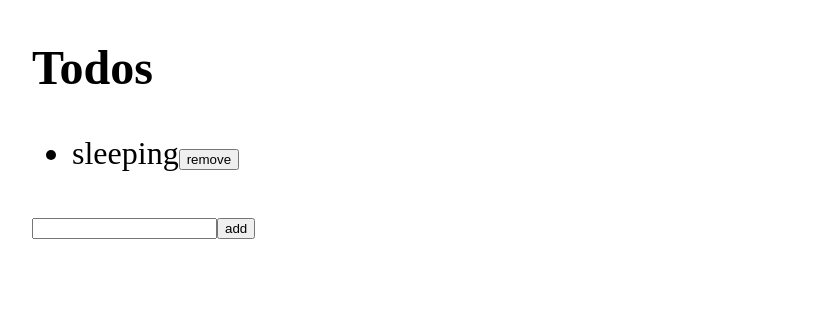
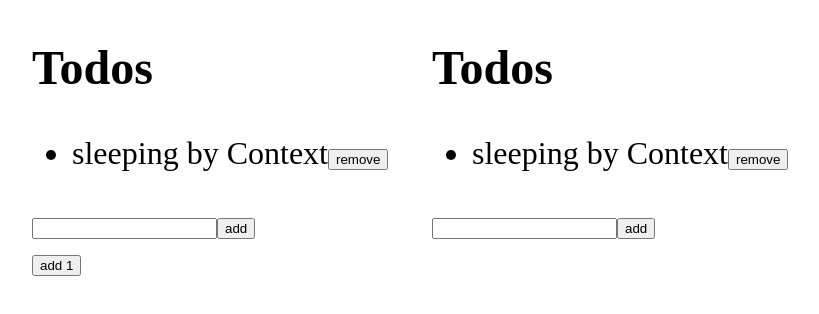
Before and after one commit to marszhou/no-bs-ts-exercise, a React (Create React App) app: page / in a window 1280 px wide. Shown: the top 314 px of the page, without its empty margins (208-1027 px from the left). Built offline with nearby package versions, Linux system fonts and the light colour scheme.

Commit message:
ep25 context

```diff
--- a/src/App.tsx
+++ b/src/App.tsx
@@ -1,7 +1,6 @@
-import React, { useCallback, useRef } from 'react'
-import { useTodos } from './useTodos'
+import React, { useCallback, useRef, useState } from 'react'
+import { useTodos, useAddTodo, useRemoveTodo, TodosProvider } from './useTodos'
 import './App.css'
-import { render } from '@testing-library/react'
 
 const Heading: React.FunctionComponent<{
   title?: string
@@ -11,28 +10,31 @@ const Heading: React.FunctionComponent<{
 function UL<T>({
   items,
   render,
-  itemClick
+  itemClick,
 }: React.DetailedHTMLProps<
   React.HTMLAttributes<HTMLUListElement>,
   HTMLUListElement
 > & {
   items: T[]
-  render: (item: T) => React.ReactNode,
+  render: (item: T) => React.ReactNode
   itemClick?: (item: T) => void
 }) {
   return (
     <ul>
       {items.map((item, index) => (
-        <li key={index} onClick={() => itemClick?.(item)}>{render(item)}</li>
+        <li key={index} onClick={() => itemClick?.(item)}>
+          {render(item)}
+        </li>
       ))}
     </ul>
   )
 }
 
 function App() {
-  const { todos, addTodo, removeTodo } = useTodos([
-    { id: 0, text: 'sleeping', done: false },
-  ])
+  const todos = useTodos()
+  const addTodo = useAddTodo()
+  const removeTodo = useRemoveTodo()
+
   const newTodoRef = useRef<HTMLInputElement>(null)
   const onAddTodo = useCallback(() => {
     if (newTodoRef.current) {
@@ -63,4 +65,25 @@ function App() {
   )
 }
 
-export default App
+const AppWrapper = () => {
+  const [a, setA] = useState(1)
+
+  return (
+    <TodosProvider
+      initialTodos={[{ id: 0, text: 'sleeping by Context', done: false }]}
+    >
+      <div
+        style={{
+          display: 'grid',
+          gridTemplateColumns: '50% 50%',
+        }}
+      >
+        <App />
+        <App />
+      </div>
+      <button onClick={() => setA(a+1)}>add {a}</button>
+    </TodosProvider>
+  )
+}
+
+export default AppWrapper
--- a/src/useTodos.ts
+++ b/src/useTodos.tsx
@@ -1,4 +1,4 @@
-import { useCallback, useReducer } from 'react'
+import { useCallback, useReducer, createContext, useContext } from 'react'
 
 interface Todo {
   id: number
@@ -8,7 +8,15 @@ interface Todo {
 
 type ActionType = { type: 'ADD'; text: string } | { type: 'REMOVE'; id: number }
 
-const useTodos = (
+type UseTodosManagerResult = ReturnType<typeof useTodosManager>
+
+const TodoContext = createContext<UseTodosManagerResult>({
+  todos: [],
+  addTodo: () => {},
+  removeTodo: () => {},
+})
+
+const useTodosManager = (
   initialState: Todo[]
 ): {
   todos: Todo[]
@@ -52,4 +60,27 @@ const useTodos = (
   return { todos, addTodo, removeTodo }
 }
 
-export {useTodos}
+// export {useTodos}
+
+export const TodosProvider: React.FunctionComponent<{
+  initialTodos: Todo[]
+}> = ({ initialTodos, children }) => (
+  <TodoContext.Provider value={useTodosManager(initialTodos)}>
+    {children}
+  </TodoContext.Provider>
+)
+
+export const useTodos = (): Todo[] => {
+  const { todos } = useContext(TodoContext)
+  return todos
+}
+
+export const useAddTodo = (): UseTodosManagerResult['addTodo'] => {
+  const { addTodo } = useContext(TodoContext)
+  return addTodo
+}
+
+export const useRemoveTodo = (): UseTodosManagerResult['removeTodo'] => {
+  const { removeTodo } = useContext(TodoContext)
+  return removeTodo
+}
```
